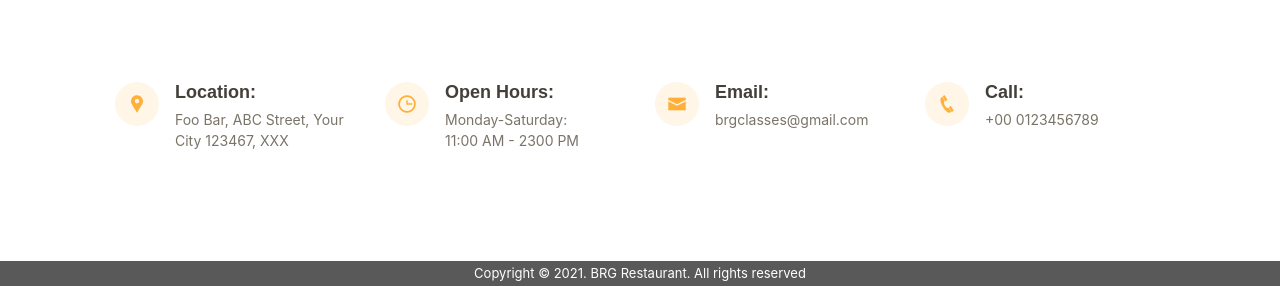
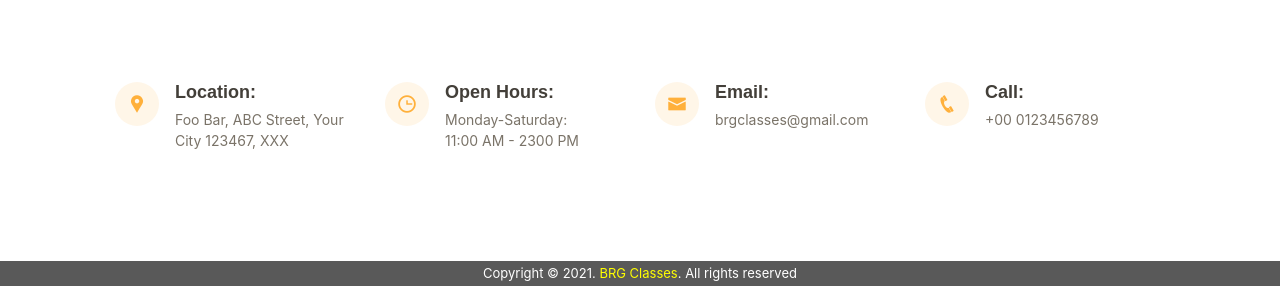
Before and after one commit to brgclasses/brgrestaurant, a plain HTML site: page index.html in a window 1280 px wide. Shown: the part 4130-4416 px from the top of the page. Drawn offline with nearby package versions, Linux system fonts and the light colour scheme; some packages are replaced by stand-ins of ours; a script that the page names is missing.

Commit message:
Updated footer

```diff
--- a/css/site.css
+++ b/css/site.css
@@ -21,6 +21,10 @@ h1,h2,h3,h4 {
 }
 .text-yellow {
   color: yellow;
+}
+a, a:hover {
+  text-decoration: none;
+  color: white;
 }
 
 /* Site CSS */
--- a/index.html
+++ b/index.html
@@ -391,7 +391,7 @@
 
   <!-- footer -->
   <footer class="footer-section">
-    <p class="mb-0 text-center">Copyright &copy; 2021. BRG Restaurant. All rights reserved</p>
+    <p class="mb-0 text-center">Copyright &copy; 2021. <a href="https://brgclasses.com" class="text-yellow no-decoration">BRG Classes</a>. All rights reserved</p>
   </footer>
 
   <!-- JavaScripts -->
```
